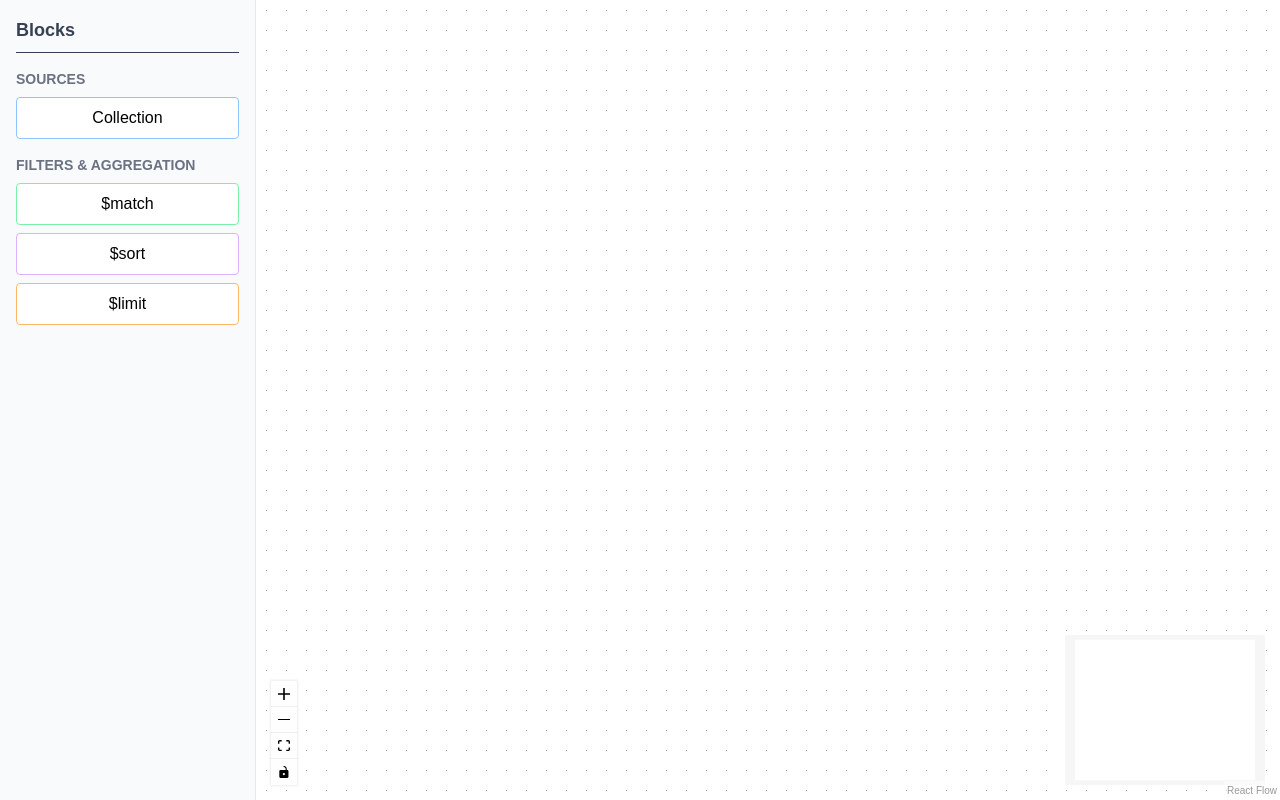
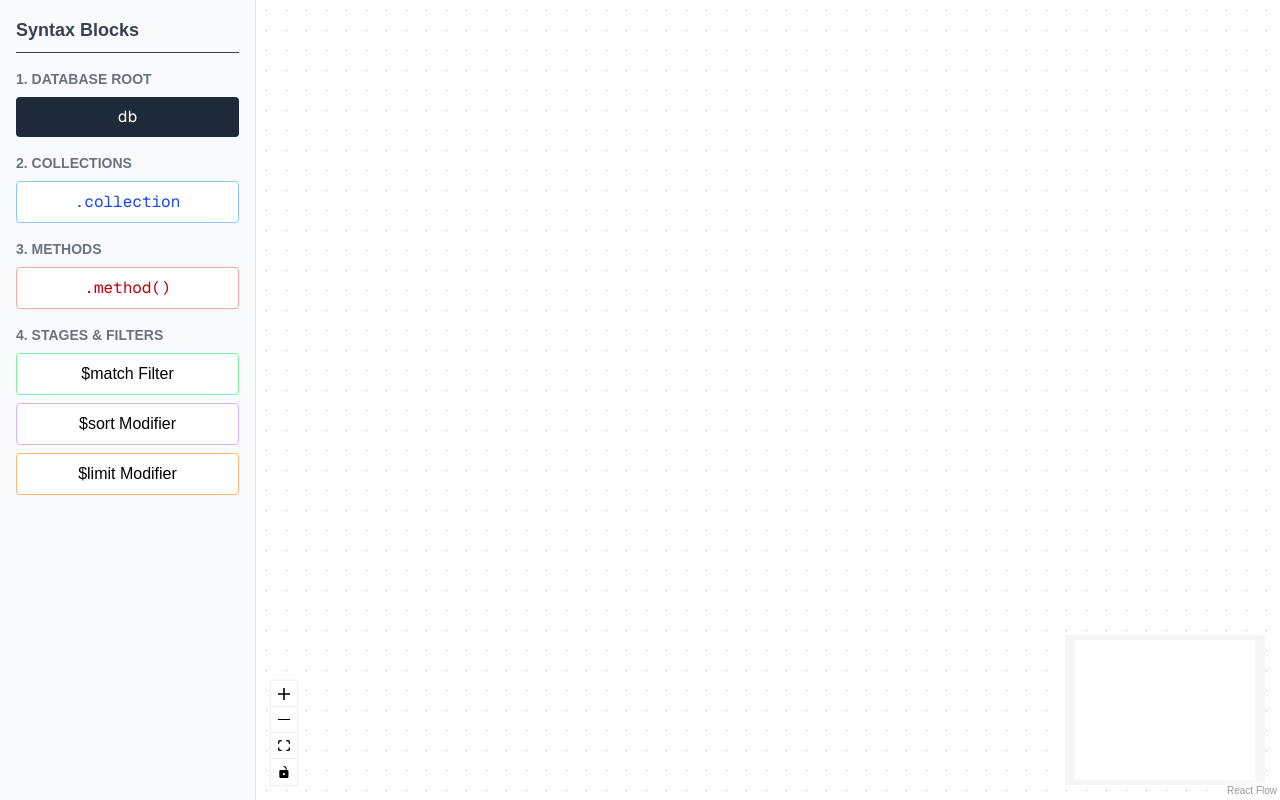
Before and after one commit to EmperorsReign05/MongoStudio, a Next.js app: page / in a window 1280 px wide. Built offline with nearby package versions, Linux system fonts and the light colour scheme.

Commit message:
refactor: update sidebar and canvas for Syntax Chain nodes

```diff
--- a/src/app/page.tsx
+++ b/src/app/page.tsx
@@ -11,13 +11,17 @@ import {
 } from '@xyflow/react';
 import '@xyflow/react/dist/style.css';
 import useFlowStore from '@/store/flowStore';
+import DBNode from '@/components/nodes/DBNode';
 import CollectionNode from '@/components/nodes/CollectionNode';
+import MethodNode from '@/components/nodes/MethodNode';
 import MatchNode from '@/components/nodes/MatchNode';
 import SortNode from '@/components/nodes/SortNode';
 import LimitNode from '@/components/nodes/LimitNode';
 
 const nodeTypes = {
+  db: DBNode,
   collection: CollectionNode,
+  method: MethodNode,
   match: MatchNode,
   sort: SortNode,
   limit: LimitNode,
@@ -46,7 +50,9 @@ function Flow() {
       };
 
       let defaultData = {};
+      if (type === 'db') defaultData = {};
       if (type === 'collection') defaultData = { collection: 'students' };
+      if (type === 'method') defaultData = { method: 'find' };
       if (type === 'match') defaultData = { field: '', operator: '$eq', value: '' };
       if (type === 'sort') defaultData = { sortField: '', sortDirection: 1 };
       if (type === 'limit') defaultData = { limit: 10 };
@@ -89,42 +95,64 @@ function Sidebar() {
   };
 
   return (
-    <aside className="w-64 bg-gray-50 border-r border-gray-200 p-4 flex flex-col gap-4">
-      <h2 className="font-bold text-lg text-gray-700 border-b pb-2">Blocks</h2>
+    <aside className="w-64 bg-gray-50 border-r border-gray-200 p-4 flex flex-col gap-4 overflow-y-auto">
+      <h2 className="font-bold text-lg text-gray-700 border-b pb-2">Syntax Blocks</h2>
 
       <div className="flex flex-col gap-2">
-        <h3 className="text-sm font-semibold text-gray-500 uppercase">Sources</h3>
+        <h3 className="text-sm font-semibold text-gray-500 uppercase">1. Database Root</h3>
         <div
-          className="bg-white border border-blue-300 rounded p-2 text-center cursor-grab hover:shadow-md transition-shadow"
-          onDragStart={(event) => onDragStart(event, 'collection')}
+          className="bg-gray-800 text-white rounded p-2 text-center cursor-grab hover:shadow-md transition-shadow font-mono"
+          onDragStart={(event) => onDragStart(event, 'db')}
           draggable
         >
-          Collection
+          db
         </div>
       </div>
 
       <div className="flex flex-col gap-2">
-        <h3 className="text-sm font-semibold text-gray-500 uppercase">Filters & Aggregation</h3>
+        <h3 className="text-sm font-semibold text-gray-500 uppercase">2. Collections</h3>
+        <div
+          className="bg-white border border-blue-300 rounded p-2 text-center cursor-grab hover:shadow-md transition-shadow font-mono text-blue-700"
+          onDragStart={(event) => onDragStart(event, 'collection')}
+          draggable
+        >
+          .collection
+        </div>
+      </div>
+
+      <div className="flex flex-col gap-2">
+        <h3 className="text-sm font-semibold text-gray-500 uppercase">3. Methods</h3>
+        <div
+          className="bg-white border border-red-300 rounded p-2 text-center cursor-grab hover:shadow-md transition-shadow font-mono text-red-700"
+          onDragStart={(event) => onDragStart(event, 'method')}
+          draggable
+        >
+          .method()
+        </div>
+      </div>
+
+      <div className="flex flex-col gap-2">
+        <h3 className="text-sm font-semibold text-gray-500 uppercase">4. Stages & Filters</h3>
         <div
           className="bg-white border border-green-300 rounded p-2 text-center cursor-grab hover:shadow-md transition-shadow"
           onDragStart={(event) => onDragStart(event, 'match')}
           draggable
         >
-          $match
+          $match Filter
         </div>
         <div
           className="bg-white border border-purple-300 rounded p-2 text-center cursor-grab hover:shadow-md transition-shadow"
           onDragStart={(event) => onDragStart(event, 'sort')}
           draggable
         >
-          $sort
+          $sort Modifier
         </div>
         <div
           className="bg-white border border-orange-300 rounded p-2 text-center cursor-grab hover:shadow-md transition-shadow"
           onDragStart={(event) => onDragStart(event, 'limit')}
           draggable
         >
-          $limit
+          $limit Modifier
         </div>
       </div>
     </aside>
```
